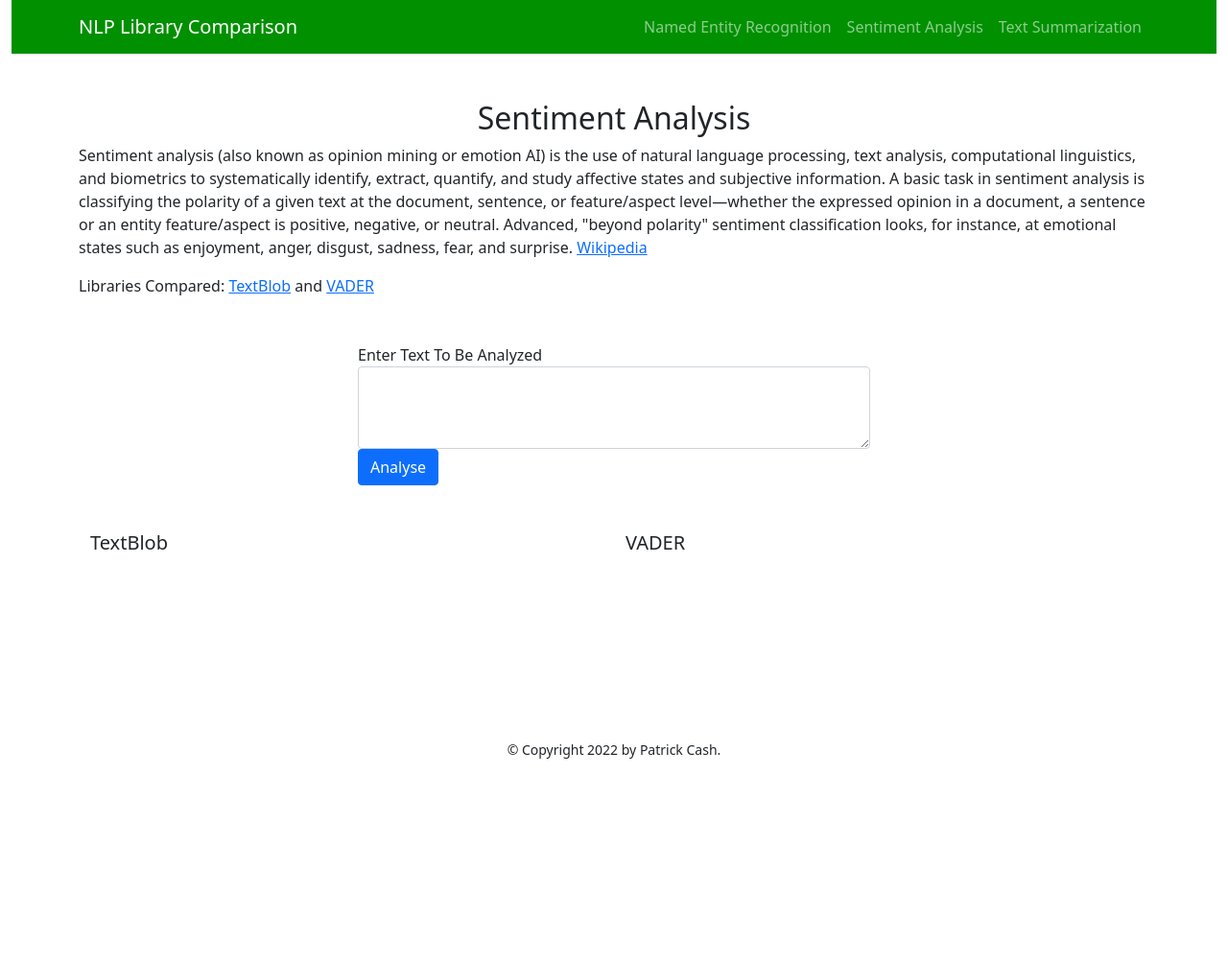
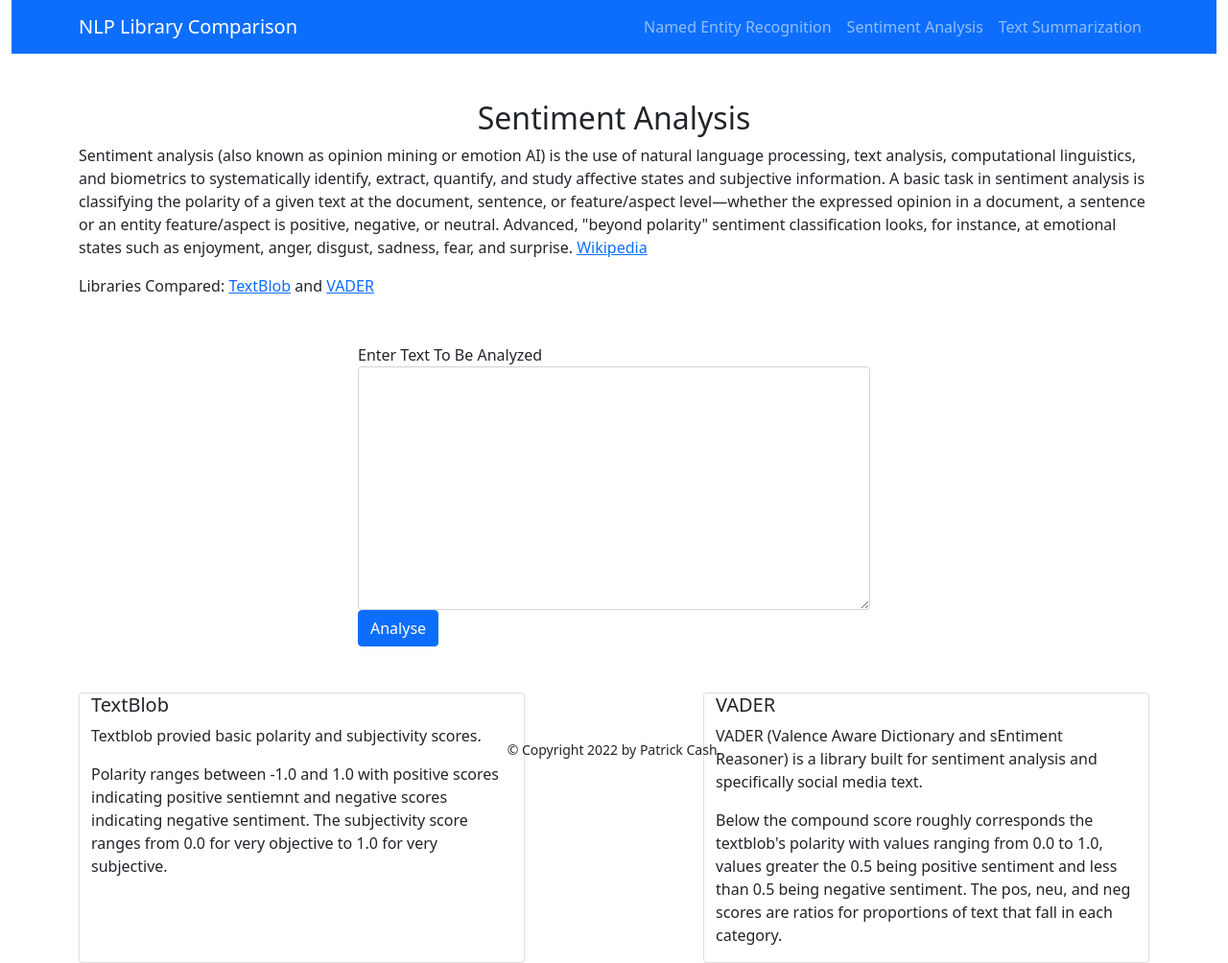
Before and after one commit to patrickcash/nlp-library-comparison-app, a Flask app: page /sentiment-analysis in a window 1280 px wide. Shown: the whole page at 96% size. Before the commit the page ends 791 px from the top, so only its background shows below. Run offline with Flask 2, Linux system fonts and the light colour scheme.

Commit message:
completed basic functionality

```diff
--- a/app.py
+++ b/app.py
@@ -3,7 +3,7 @@ from flask import Flask, render_template, request
 
 from nlp_analysis.named_entity_recognition import textblob_ner, spacy_ner
 from nlp_analysis.sentiment_analysis import textblob_sentiment_analysis, vader_sentiment_analysis
-from nlp_analysis.summarization import spacy_summarization, gensim_summarization
+from nlp_analysis.summarization import spacy_summarization, sumy_summarization
 
 
 app = Flask(__name__)
@@ -17,12 +17,12 @@ def index():
 @app.route('/named-entity-recognition', methods=['GET', 'POST'])
 def named_entiry_recognition():
     if request.method == 'POST':
-       input_text = request.form['input-text']
+       input_text = request.form['input_text']
 
        textblob_output = textblob_ner(input_text)
-       spacy_ouput = spacy_ner(input_text)
+       spacy_output = spacy_ner(input_text)
 
-       return render_template('named_entity.html', textblob_output, spacy_ouput)
+       return render_template('named_entity.html', textblob_output=textblob_output, spacy_output=spacy_output)
     else:
        return render_template('named_entity.html')
 
@@ -30,12 +30,12 @@ def named_entiry_recognition():
 @app.route('/sentiment-analysis', methods=['GET', 'POST'])
 def sentiment_analysis():
     if request.method == 'POST':
-       input_text = request.form['input-text']
+       input_text = request.form['input_text']
 
        textblob_output = textblob_sentiment_analysis(input_text)
        vader_output = vader_sentiment_analysis(input_text)
 
-       return render_template('sentiment_analysis.html', textblob_output, vader_output)
+       return render_template('sentiment_analysis.html', textblob_output=textblob_output, vader_output=vader_output)
     else:
        return render_template('sentiment_analysis.html')
 
@@ -43,12 +43,12 @@ def sentiment_analysis():
 @app.route('/summarization', methods=['GET', 'POST'])
 def summarization():
     if request.method == 'POST':
-       input_text = request.form['input-text']
+       input_text = request.form['input_text']
 
        spacy_output = spacy_summarization(input_text)
-       gensim_output = gensim_summarization(input_text)
+       sumy_output = sumy_summarization(input_text)
 
-       return render_template('summarization.html', spacy_output, gensim_output)
+       return render_template('summarization.html', spacy_output=spacy_output, sumy_output=sumy_output)
     else:
        return render_template('summarization.html')
 
--- a/templates/base.html
+++ b/templates/base.html
@@ -8,7 +8,7 @@
     <title>NLP Library Comparison</title>
 </head>
 <body class="container-fluid">
-    <nav class="navbar navbar-expand-lg navbar-dark" style="background-color: #009000;">
+    <nav class="navbar navbar-expand-lg navbar-dark bg-primary">
         <div class="container">
             <a class="navbar-brand" href="/">NLP Library Comparison</a>
             <ul class="navbar-nav ml-auto">
--- a/templates/comparison_template.html
+++ b/templates/comparison_template.html
@@ -17,13 +17,13 @@
 {% endblock %}
 
 
-<div id="text-input" class="container mt-5">
+<div id="text-input" class="container mt-5 vh-50">
     <div class="row justify-content-center">
         <div class="col-6">
             <form method="POST" id="text-input-form">
 		        <label >Enter Text To Be Analyzed</label>
-                <textarea class="form-control" rows="3" cols="2" name="input-text"></textarea>
-                <input type="submit" onclick="myAnalyser()" value="Analyse" class="btn btn-primary">
+                <textarea class="form-control" rows="10" cols="3" id="input_text" name="input_text" >{{ request.form["input_text"] }}</textarea>
+                <input type="submit" value="Analyse" class="btn btn-primary">
             </form>
         </div>
     </div>
@@ -31,13 +31,13 @@
 </div>
 
 <div id="comparison-output" class="container mt-5">
-    <div class="row">
-        <div class="col col-md-6">
+    <div class="row d-flex justify-content-between">
+        <div class="card col col-md-5">
             {% block library_1 %}
 
             {% endblock %}
         </div>
-        <div class="col col-md-6">
+        <div class="card col col-md-5">
             {% block library_2 %}
 
             {% endblock %}
--- a/templates/fragments/_summarization_description.html
+++ b/templates/fragments/_summarization_description.html
@@ -15,6 +15,6 @@
         Abstractive methods build an internal semantic representation of the original content, and then use this representation to create a summary that is closer to what a human might express. Abstraction may transform the extracted content by paraphrasing sections of the source document, to condense a text more strongly than extraction. Such transformation, however, is computationally much more challenging than extraction, involving both natural language processing and often a deep understanding of the domain of the original text in cases where the original document relates to a special field of knowledge. <a href="https://en.wikipedia.org/wiki/Automatic_summarization">Wikipedia</a>
     </p>
     <p>
-        Libraries Compared: <a href="https://spacy.io/">SpaCy</a> and <a href="https://radimrehurek.com/gensim/">Gensim</a>
+        Libraries Compared: <a href="https://spacy.io/">SpaCy</a> and <a href="https://github.com/miso-belica/sumy">Sumy</a>
     </p>
 </div>
--- a/templates/sentiment_analysis.html
+++ b/templates/sentiment_analysis.html
@@ -1,13 +1,71 @@
 {% extends "comparison_template.html" %}
+
 {% block title %}
 Sentiment Analysis
 {% endblock %}
+
 {% block description %}
 {% include "fragments/_sentiment_analysis_description.html" %}
 {% endblock %}
+
 {% block library_1 %}
 <h5>TextBlob</h5>
+<p>
+    Textblob provied basic polarity and subjectivity scores.
+</p>
+<p>
+    Polarity ranges between -1.0 and 1.0 with positive scores indicating positive sentiemnt and negative scores indicating negative sentiment. The subjectivity score ranges from 0.0 for very objective to 1.0 for very subjective.
+</p>
+{% if textblob_output is defined %}
+<p>
+    Analysis completed in {{ textblob_output["total_time"] }}
+</p>
+<table class="table">
+    <thead>
+      <tr>
+        <th scope="col">Polarity</th>
+        <th scope="col">Subjectivity</th>
+      </tr>
+    </thead>
+    <tbody>
+        <tr>
+            <td>{{ textblob_output["sentiment"].polarity }}</td>
+            <td>{{ textblob_output["sentiment"].subjectivity }}</td>
+          </tr>
+    </tbody>
+</table>
+{% endif %}
 {% endblock %}
+
 {% block library_2 %}
 <h5>VADER</h5>
+<p>
+    VADER (Valence Aware Dictionary and sEntiment Reasoner) is a library built for sentiment analysis and specifically social media text.
+</p>
+<p>
+    Below the compound score roughly corresponds the textblob's polarity with values ranging from 0.0 to 1.0, values greater the 0.5 being positive sentiment and less than 0.5 being negative sentiment. The pos, neu, and neg scores are ratios for proportions of text that fall in each category.
+</p>
+{% if vader_output is defined %}
+<p>
+    Analysis completed in {{ vader_output["total_time"] }}
+</p>
+<table class="table">
+    <thead>
+      <tr>
+        <th scope="col">Compound</th>
+        <th scope="col">Positive</th>
+        <th scope="col">Neutral</th>
+        <th scope="col">Negative</th>
+      </tr>
+    </thead>
+    <tbody>
+        <tr>
+            <td>{{ vader_output["sentiment"].compound }}</td>
+            <td>{{ vader_output["sentiment"].pos }}</td>
+            <td>{{ vader_output["sentiment"].neu }}</td>
+            <td>{{ vader_output["sentiment"].neg }}</td>
+          </tr>
+    </tbody>
+</table>
+{% endif %}
 {% endblock %}
```
Also changed, not shown: nlp_analysis/named_entity_recognition.py (+14 -4 lines), nlp_analysis/sentiment_analysis.py (+13 -4 lines), nlp_analysis/summarization.py (+63 -7 lines), templates/named_entity.html (+50 -0 lines), templates/summarization.html (+23 -1 lines), 2 other files.
